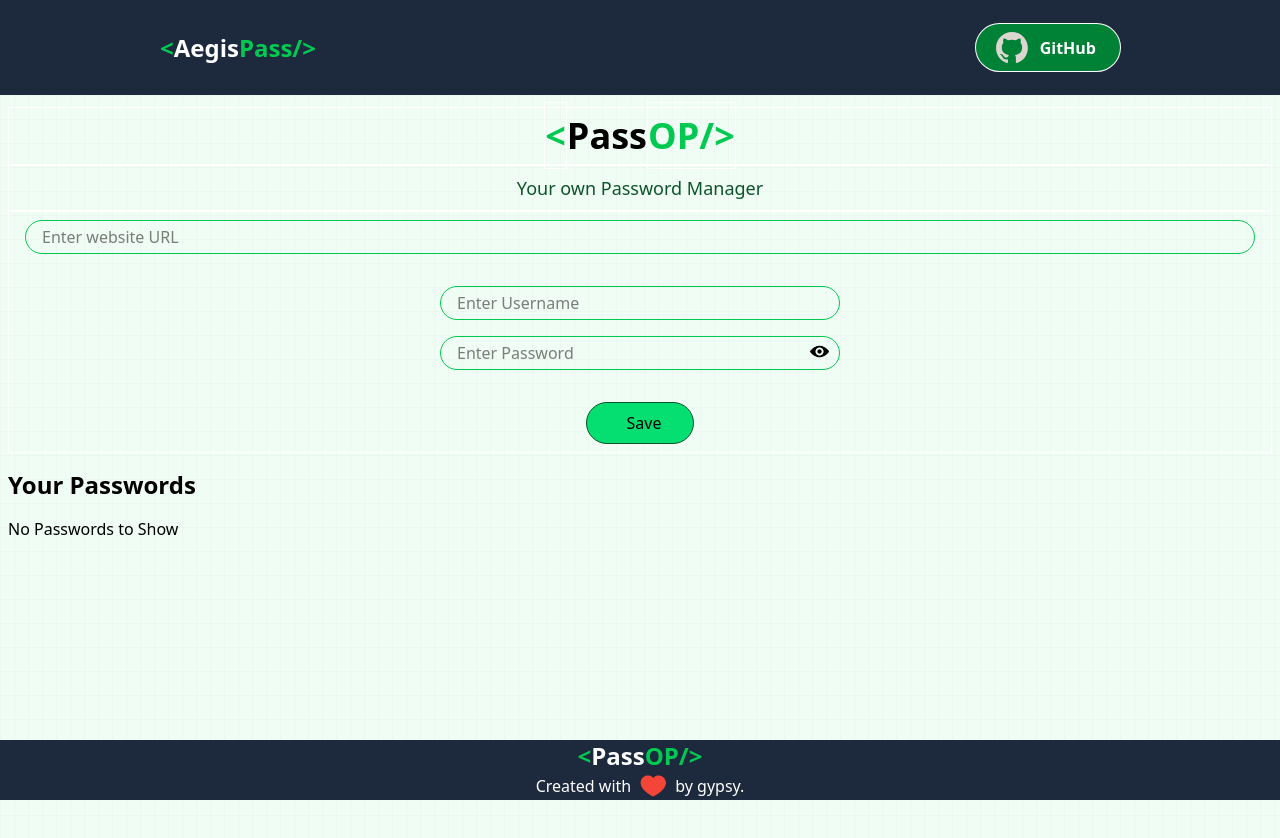
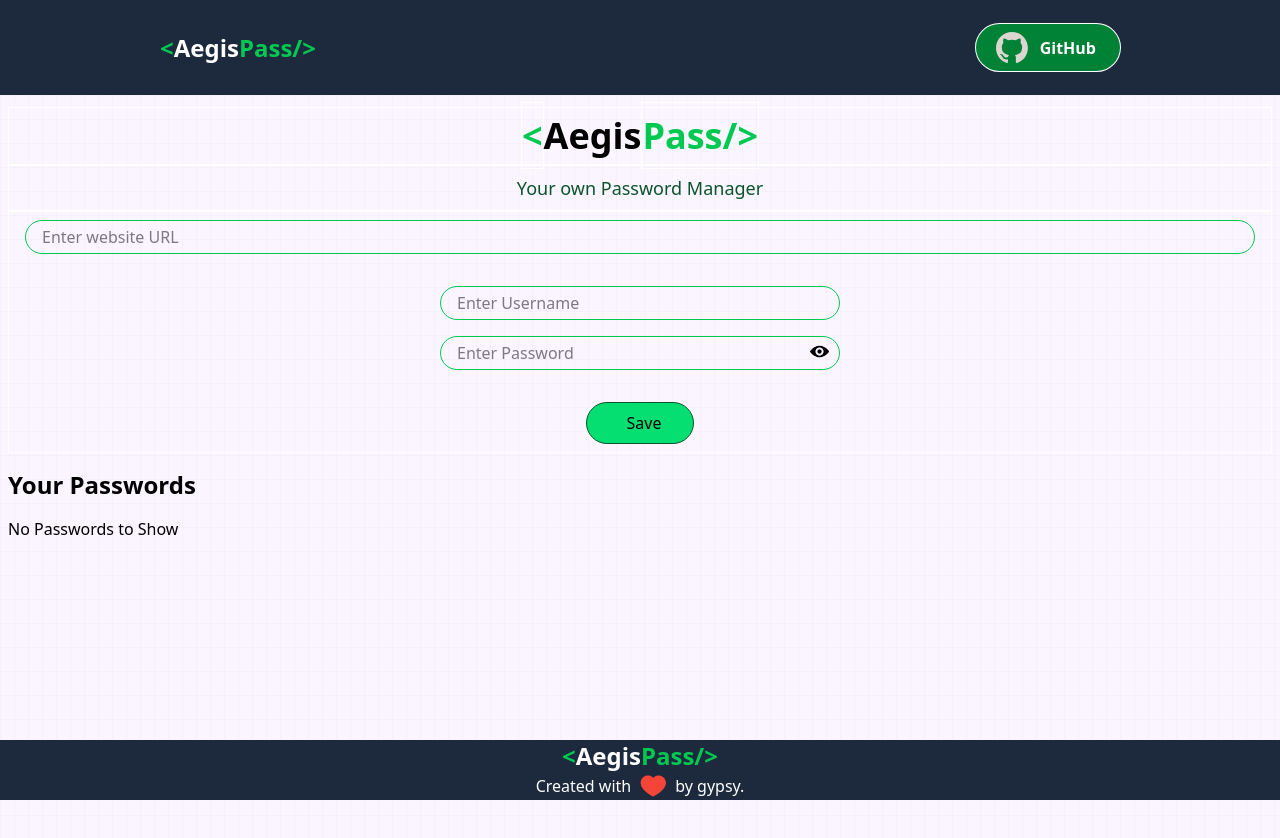
Before and after one commit to Alishba903/Password-Saver, a React (Vite) app: page / in a window 1280 px wide. Shown: the top 838 px of the page. Built offline with nearby package versions, Linux system fonts and the light colour scheme; some icons are missing.

Commit message:
changed the name

```diff
--- a/src/App.jsx
+++ b/src/App.jsx
@@ -9,7 +9,7 @@
   return (
     <>
     <Navbar />
-    <div className='bg-green-50 bg-[linear-gradient(to_right,#8080800a_1px,transparent_1px),linear-gradient(to_bottom,#8080800a_1px,transparent_1px)] bg-[size:14px_24px]'>
+    <div className='bg-purple-50 bg-[linear-gradient(to_right,#8080800a_1px,transparent_1px),linear-gradient(to_bottom,#8080800a_1px,transparent_1px)] bg-[size:14px_24px]'>
      <Manager />
     </div>
      <Footer />
--- a/src/components/Footer.jsx
+++ b/src/components/Footer.jsx
@@ -5,7 +5,7 @@
     <div className='bg-slate-800 text-white flex flex-col justify-center items-center fixed bottom-0 w-full'>
       <div className="logo font-bold text-white text-2xl">
           <span className="text-green-500">&lt;</span>
-          Pass<span className="text-green-500">OP/&gt;</span>
+          Aegis<span className="text-green-500">Pass/&gt;</span>
 
           </div>
       <div className='flex justify-center items-center'>
--- a/src/components/Manager.jsx
+++ b/src/components/Manager.jsx
@@ -115,11 +115,11 @@
                 theme="light"
                 transition={Bounce}
             />
-            <div className="absolute inset-0 -z-10 h-full w-full bg-green-50 bg-[linear-gradient(to_right,#8080800a_1px,transparent_1px),linear-gradient(to_bottom,#8080800a_1px,transparent_1px)] bg-[size:14px_24px]"><div className="absolute left-0 right-0 top-0 -z-10 m-auto h-[310px] w-[310px] rounded-full bg-green-400 opacity-20 blur-[100px]"></div></div>
+            <div className="absolute inset-0 -z-10 h-full w-full bg-purple-50 bg-[linear-gradient(to_right,#8080800a_1px,transparent_1px),linear-gradient(to_bottom,#8080800a_1px,transparent_1px)] bg-[size:14px_24px]"><div className="absolute left-0 right-0 top-0 -z-10 m-auto h-[310px] w-[310px] rounded-full bg-purple-400 opacity-20 blur-[100px]"></div></div>
 
             <div className="p-2 pt-3 md:mycontainer min-h-screen">
                 <h1 className="text-4xl font-bold py-2 border border-white text-center"> <span className="py-2 border border-white text-green-500">&lt;</span>
-                    Pass<span className="py-2 border border-white text-green-500">OP/&gt;</span>
+                    Aegis<span className="py-2 border border-white text-green-500">Pass/&gt;</span>
                 </h1>
                 <p className="text-green-900 py-2 border border-white text-lg text-center">Your own Password Manager</p>
 
```
